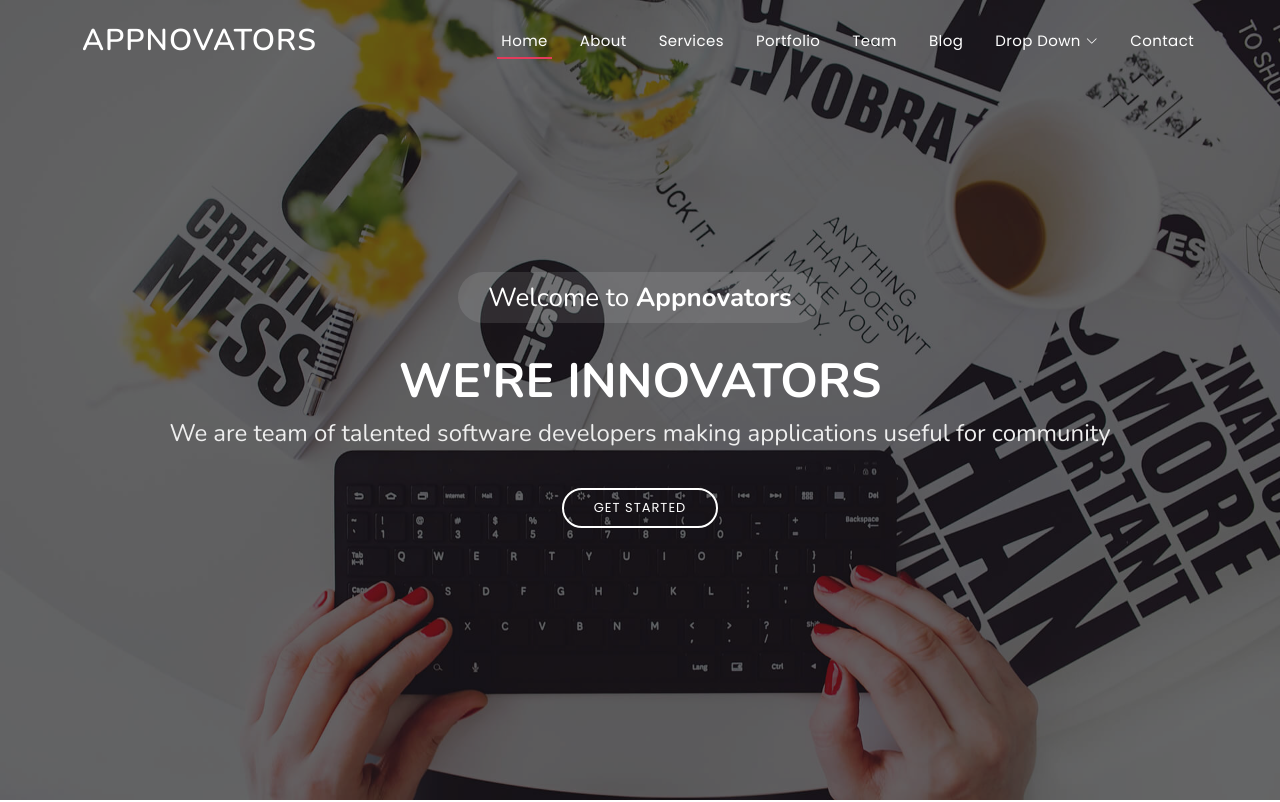
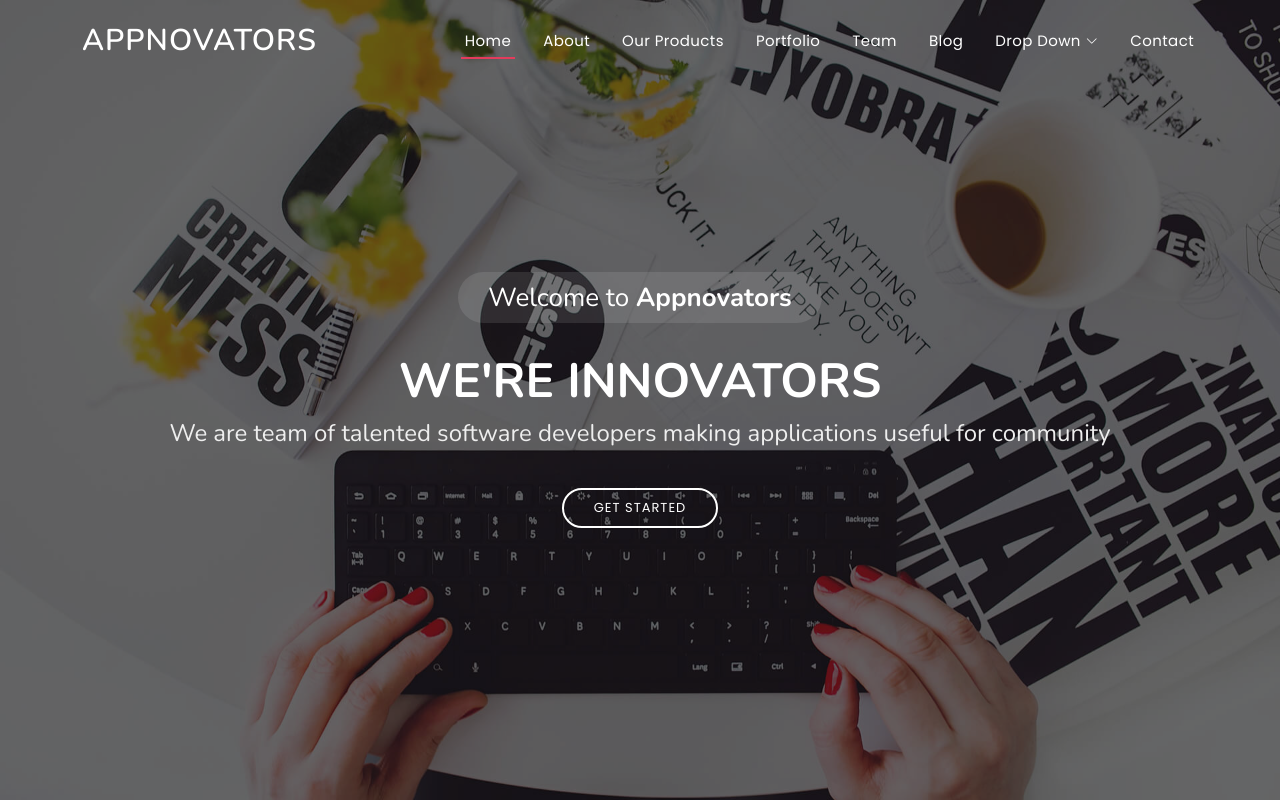
Before and after one commit to Priya-Mohod/Appnovators-Website, a plain HTML site: page index.html in a window 1280 px wide. Shown: the top 802 px of the page. Drawn offline with nearby package versions, Linux system fonts and the light colour scheme.

Commit message:
our products

```diff
--- a/index.html
+++ b/index.html
@@ -52,7 +52,7 @@
         <ul>
           <li><a class="nav-link scrollto active" href="#hero">Home</a></li>
           <li><a class="nav-link scrollto" href="#about">About</a></li>
-          <li><a class="nav-link scrollto" href="#services">Services</a></li>
+          <li><a class="nav-link scrollto" href="#services">Our Products</a></li>
           <li><a class="nav-link scrollto " href="#portfolio">Portfolio</a></li>
           <li><a class="nav-link scrollto" href="#team">Team</a></li>
           <li><a href="blog.html">Blog</a></li>
```
